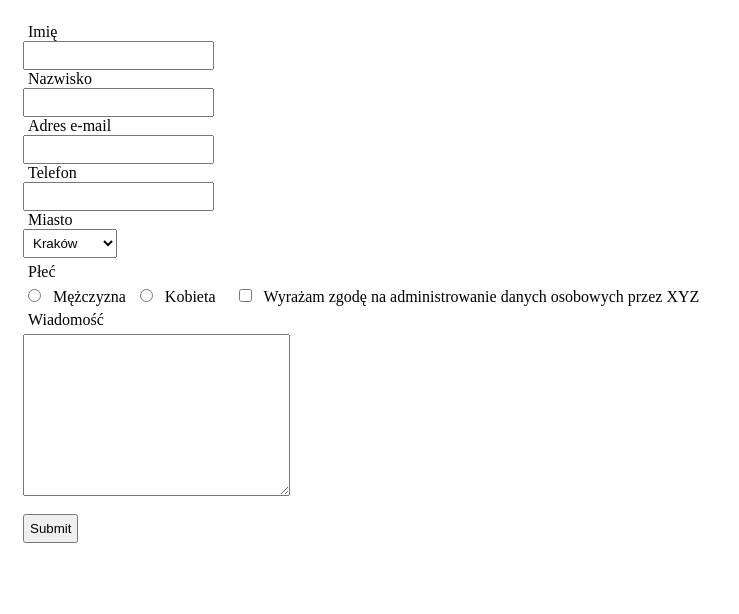
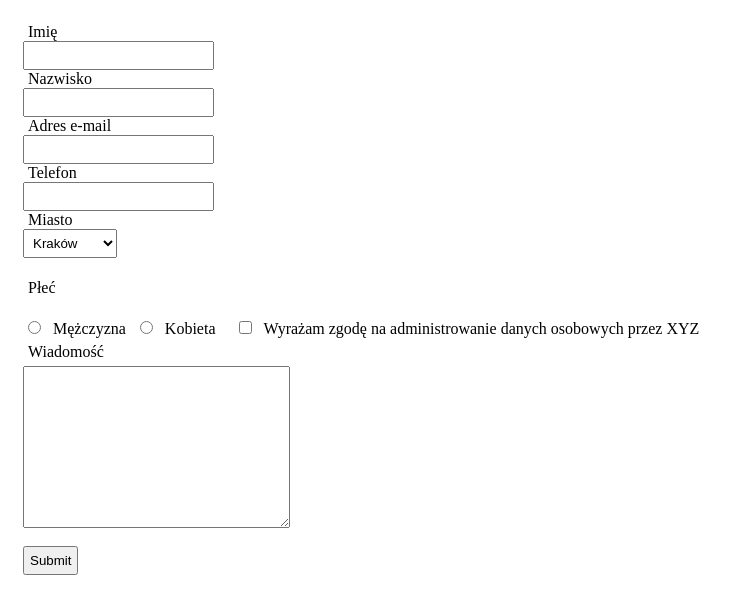
Before and after one commit to kgagracz/zadanie-formularz, a plain HTML site: page index.html in a window 1280 px wide. Shown: the whole page, without its empty margins (0-739 px from the left). Drawn offline with Linux system fonts and the light colour scheme.

Commit message:
poprawiono zadanie

```diff
--- a/index.html
+++ b/index.html
@@ -23,7 +23,7 @@
             <option value="Wwa">Warszawa</option>
             <option value="Gda">Gdańsk</option>
         </select>
-        <label for="gender" >Płeć</label>
+        <p>Płeć</p>
         <input type="radio" name="gender" id="gender1" value="men">
         <label for="gender1">Mężczyzna</label>
         <input type="radio" name="gender" id="gender2" value="woman">
```
